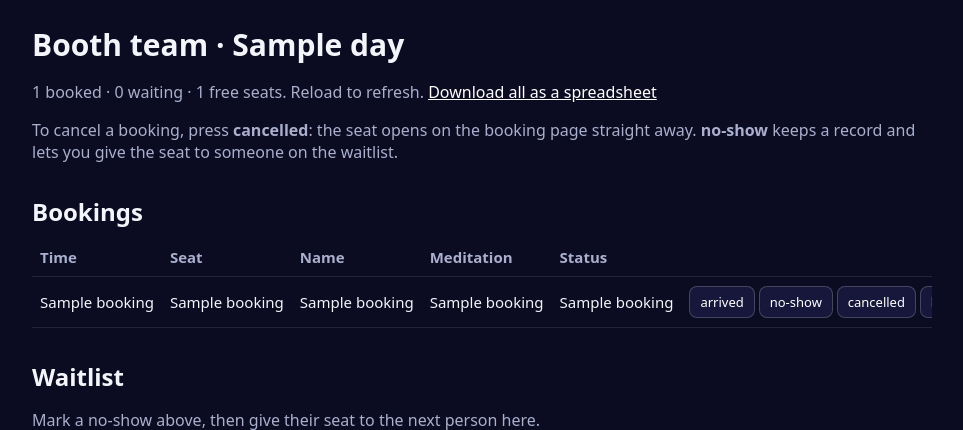
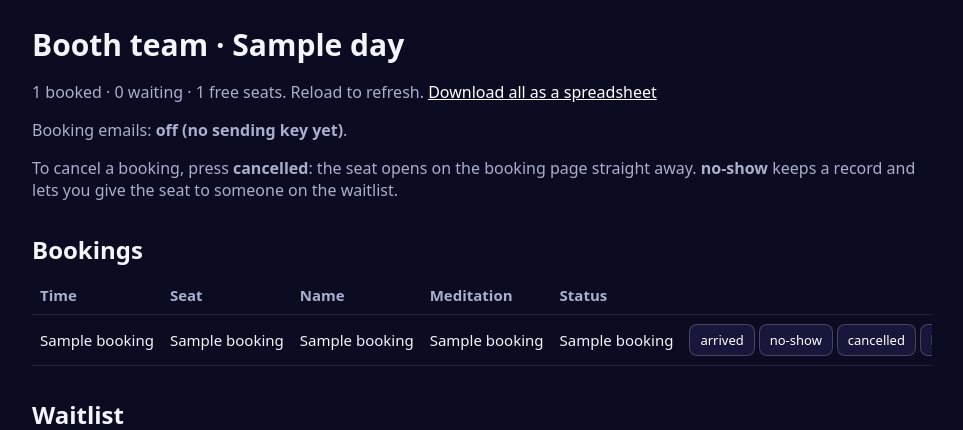
Before and after one commit to vishenl/omvana-booth, a Flask app: template templates/team.html in a window 1280 px wide. Shown: the top 430 px of the page, without its empty margins (158-1121 px from the left). Run offline with Flask 3, Linux system fonts and the light colour scheme; the template is opened without the code that fills it: most values are stand-ins (such as "Sample title", 1, 10 or a date in 2020); some libraries are stand-ins or nearby versions; some web fonts are replaced.

Commit message:
Booking emails via SendGrid (confirmation, waitlist, seat opened), off until a key and sender are set
Co-Authored-By: Claude Opus 5.5 <noreply@anthropic.com>

```diff
--- a/app.py
+++ b/app.py
@@ -25,6 +25,35 @@ SESSIONS = {
     "6phase": {"track": "Connection upgrade", "name": "The 6 Phase Meditation", "who": "with Vishen Lakhiani", "mins": 19, "img": "cover-6-phase.jpg"},
 }
 APP_STORE = "https://apps.apple.com/app/id6827573005"
+
+
+SENDGRID_KEY = os.environ.get("SENDGRID_API_KEY", "")
+MAIL_FROM = os.environ.get("MAIL_FROM", "")              # a sender verified in that SendGrid account
+WHERE = "the Omvana booth (Mindvalley, upstairs) at HOLOLIFE Amsterdam"
+
+
+def send_email(to: str, subject: str, text: str) -> bool:
+    """Booking emails through SendGrid. Off (returns False, sends nothing) until SENDGRID_API_KEY and MAIL_FROM are set."""
+    if not (SENDGRID_KEY and MAIL_FROM and to):
+        return False
+    import json as _j, urllib.request as _u
+    body = {"personalizations": [{"to": [{"email": to}]}], "from": {"email": MAIL_FROM, "name": "Omvana"},
+            "subject": subject, "content": [{"type": "text/plain", "value": text}]}
+    req = _u.Request("https://api.sendgrid.com/v3/mail/send", data=_j.dumps(body).encode(),
+                     headers={"Authorization": f"Bearer {SENDGRID_KEY}", "Content-Type": "application/json"})
+    try:
+        _u.urlopen(req, timeout=10)
+        return True
+    except Exception as e:
+        app.logger.warning("email to %s failed: %s", to, e)
+        return False
+
+
+def booked_email(name, slot, sess):
+    s = SESSIONS.get(sess, {})
+    return (f"Hi {name},\n\nYou're booked for {slot} on {DAY}: {s.get('track', '')}, {s.get('name', '')} {s.get('who', '')}.\n\n"
+            f"Come to {WHERE} 5 minutes early. Your seat is held on trust: if you can't make it, reply to this email so "
+            f"someone on the waitlist gets it.\n\nTake it home too: Omvana has 1,000+ meditations curated by Vishen.\n{APP_STORE}\n\nOmvana")
 
 
 def slots():
@@ -84,6 +113,7 @@ def book():
                       (slot, seat, name, email.lower(), sess))
     except psycopg.errors.UniqueViolation:
         return redirect(url_for("home", err=f"Someone just took {slot}. Pick another time.") + "#book")
+    send_email(email, f"You're booked: {slot} at the Omvana booth", booked_email(name, slot, sess))
     return redirect(url_for("home", done="booked", slot=slot) + "#top")
 
 
@@ -94,6 +124,9 @@ def waitlist():
         return redirect(url_for("home", err="Please add your first name and email to join the waitlist.") + "#waitlist")
     with db() as c:
         c.execute("INSERT INTO waitlist (first_name, email, session) VALUES (%s,%s,%s)", (name, email.lower(), sess if sess in SESSIONS else None))
+    send_email(email, "You're on the Omvana booth waitlist",
+               f"Hi {name},\n\nYou're on the waitlist for {DAY}. When a seat frees up, we'll email you and keep it for you at {WHERE}.\n\n"
+               f"Don't want to wait? Omvana has 1,000+ meditations curated by Vishen, and you can start tonight.\n{APP_STORE}\n\nOmvana")
     return redirect(url_for("home", done="waitlist") + "#top")
 
 
@@ -108,7 +141,7 @@ def team():
     with db() as c:
         b = c.execute("SELECT id, slot, seat, first_name, email, session, status FROM bookings ORDER BY slot, seat").fetchall()
         w = c.execute("SELECT id, first_name, email, session, status, created_at FROM waitlist ORDER BY created_at").fetchall()
-    return render_template("team.html", bookings=b, waitlist=w, key=TEAM_KEY, sessions=SESSIONS, day=DAY,
+    return render_template("team.html", bookings=b, waitlist=w, key=TEAM_KEY, sessions=SESSIONS, day=DAY, emails=bool(SENDGRID_KEY and MAIL_FROM),
                            free=[(s, k) for s in slots() for k in range(1, SEATS + 1) if (s, k) not in taken()])
 
 
@@ -156,6 +189,7 @@ def team_promote():
                 c.execute("INSERT INTO bookings (slot, seat, first_name, email, session) VALUES (%s,%s,%s,%s,%s)",
                           (slot, seat, w[0], w[1], w[2] or "6phase"))
                 c.execute("UPDATE waitlist SET status='seated' WHERE id=%s", (wid,))
+                send_email(w[1], f"A seat opened for you: {slot} at the Omvana booth", booked_email(w[0], slot, w[2] or "6phase"))
     return redirect(url_for("team", key=TEAM_KEY))
 
 
--- a/templates/team.html
+++ b/templates/team.html
@@ -24,6 +24,7 @@
 <body><main>
   <h1>Booth team · {{ day }}</h1>
   <p class="muted">{{ bookings|length }} booked · {{ waitlist|selectattr(4, 'equalto', 'waiting')|list|length }} waiting · {{ free|length }} free seats. Reload to refresh. <a href="/team.csv?key={{ key }}" style="color:#fff">Download all as a spreadsheet</a></p>
+  <p class="muted">Booking emails: <b>{{ "on" if emails else "off (no sending key yet)" }}</b>.</p>
   <p class="muted">To cancel a booking, press <b>cancelled</b>: the seat opens on the booking page straight away. <b>no-show</b> keeps a record and lets you give the seat to someone on the waitlist.</p>
 
   <h2>Bookings</h2>
```
